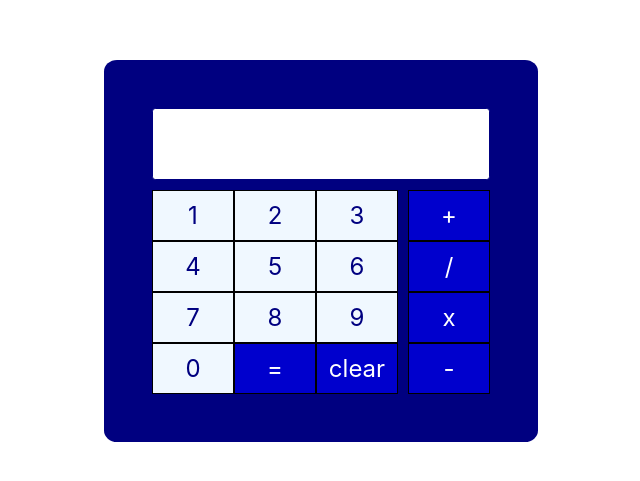
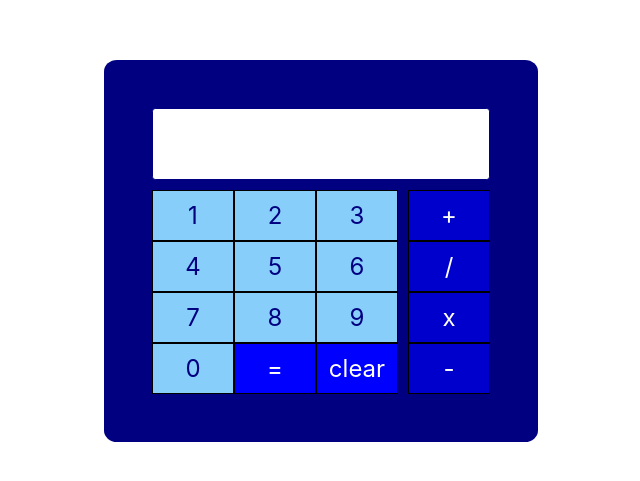
Before and after one commit to prof-tejera/homework-4-ruadh, a React (Create React App) app: page / in a window 1280 px wide. Shown: the part 149-630 px from the top of the page, without its empty margins (319-959 px from the left). Built offline with nearby package versions, Linux system fonts and the light colour scheme.

Commit message:
adjusted color schme

```diff
--- a/src/index.css
+++ b/src/index.css
@@ -43,7 +43,8 @@ code {
 }
 
 .number-key {
-  background-color: aliceblue;
+  /* background-color: aliceblue; */
+  background-color: lightskyblue;
   color: navy;
 }
 
@@ -53,6 +54,6 @@ code {
 }
 
 .action-key {
-  background-color: mediumblue;
+  background-color: blue;
   color: white;
 }
```
